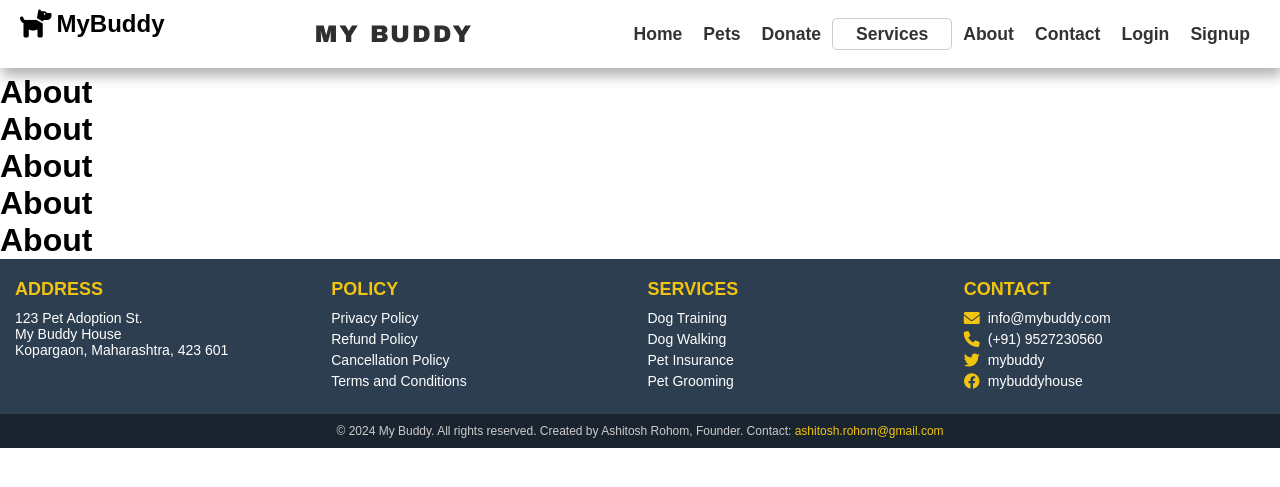
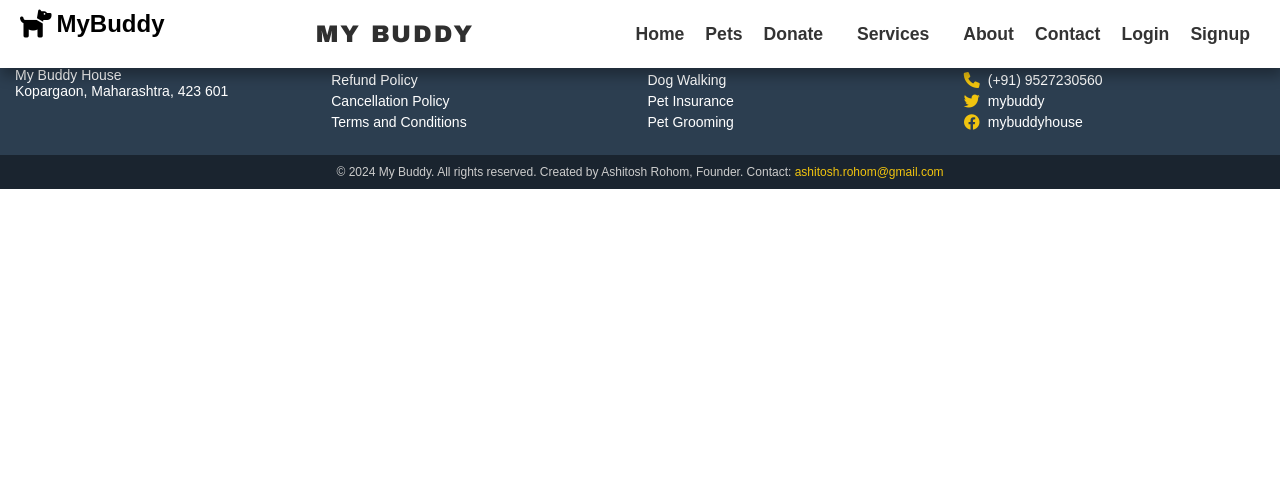
Before and after one commit to ashurohom/MyBuddyProject, a Django app: page /about/ in a window 1280 px wide. Shown: the top 487 px of the page. Run offline with Django 5.2, Linux system fonts and the light colour scheme; some libraries are stand-ins or nearby versions.

Commit message:
add servicess

```diff
--- a/mybuddy/static/css/style.css
+++ b/mybuddy/static/css/style.css
@@ -94,10 +94,10 @@
   text-align: center;
   font-size: 1.1rem;
   font-weight: bold;
-  /* border-radius: 5px; */
+  border-radius: 5px;
   transition: all 0.3s ease;
   background: transparent;
-  /* border: 1px solid rgba(0, 0, 0, 0.8); */
+  border: none; /* Removed border */
   cursor: pointer;
   /* Remove default appearance to allow custom styling */
   -webkit-appearance: none;
@@ -112,7 +112,7 @@
 
 /* Optional: Add a custom dropdown arrow using a pseudo-element */
 .select-dropdown::after {
-  /* content: "\f0d7"; FontAwesome caret-down icon */
+  /* content: "\f0d7";  FontAwesome caret-down icon */
   font-family: "Font Awesome 5 Free";
   font-weight: 900;
   position: absolute;
@@ -160,6 +160,10 @@
     font-size: 16px;
   }
 }
+
+/* Footer CSS (if needed) */
+/* Add your footer styles here if you're using a separate footer file */
+
 
 
 /* -------------------------------------------------------------------------------------- */
--- a/mybuddy/template/about.html
+++ b/mybuddy/template/about.html
@@ -2,11 +2,5 @@
 {% load static %}
 
 {% block main %}
-    <h1>About </h1>
-    <h1>About </h1>
-    <h1>About </h1>
-    <h1>About </h1>
-    <h1>About </h1>
-    <h1>About </h1>
-    <h1>About </h1>
+
 {% endblock main %}
--- a/mybuddy/template/header.html
+++ b/mybuddy/template/header.html
@@ -39,9 +39,9 @@
       <div class="select-dropdown">
         <select id="servicesSelect" onchange="var url = this.value; this.selectedIndex = 0; if(url) window.location.href = url;">
           <option value="" disabled selected>Services</option>
-          <option value="/vaccination">Vaccination</option>
-          <option value="/doctor">Doctor</option>
-          <option value="/foods">Foods</option>
+          <option value="/contact">Vaccination</option>
+          <option value="/contact">Doctor</option>
+          <option value="/contact">Foods</option>
           <!-- Add more options as needed -->
         </select>
       </div>
--- a/mybuddy/template/thanku.html
+++ b/mybuddy/template/thanku.html
@@ -48,7 +48,7 @@
 
             <strong>123 Pet Adoption St.,<br>
             My Buddy House,<br>
-            Kopargaon, Maharashtra, 423 601</strong>.  <br>
+            Kopargaon, Maharashtra, 423 601</strong>.  <br><br><hr>
 
 If you have any questions or need assistance, our team is here to help. We will also follow up with you shortly for
 the next steps. Thank you for choosing to adopt and give a loving home!
```
